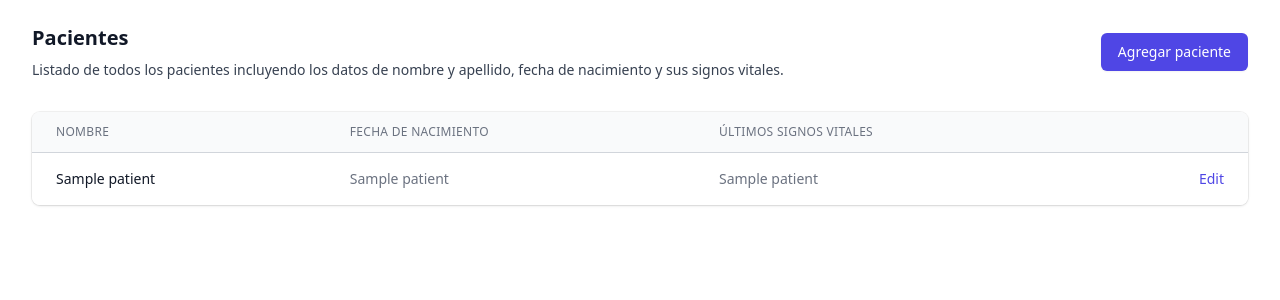
After one commit to enrique-zarate/healthcare_system, a Flask app: page /patients in a window 1280 px wide. The commit adds this page. Shown: the top 300 px of the page. Run offline with Flask 2, Linux system fonts and the light colour scheme; tables that the repository leaves empty hold one stand-in row (values such as "Sample post"); a database or web service that is not in the repository returns one stand-in record (values such as "Sample title"); some libraries are stand-ins or nearby versions.

Commit message:
se agregan listado de pacientes y perfil del paciente

```diff
--- a/app.py
+++ b/app.py
@@ -1,17 +1,34 @@
-from flask import Flask
-# import libraries
-from flask import render_template
+from flask import Flask, render_template
+# import sqlalchemy
 from flask_sqlalchemy import SQLAlchemy
 # import pycopg2-binary
 import psycopg2
 # importar los modelos de la base de datos
 from models import Paciente
+# import os
+import os
 
 # crear la aplicacion
 app = Flask(__name__)
 
 # creamos objeto de base de datos
+
+# configurar la base de datos
+app.config['SQLALCHEMY_DATABASE_URI'] = 'postgresql://enri:kike2311@localhost:5432/flask_db'
+# desactivar el track de modificaciones
+app.config['SQLALCHEMY_TRACK_MODIFICATIONS'] = False
+# inicializar la base de datos
 db = SQLAlchemy(app)
+db.init_app(app)
+
+# create object connection
+conn = psycopg2.connect(
+        host="localhost",
+        database="flask_db",
+        user=os.environ['DB_USERNAME'],
+        password=os.environ['DB_PASSWORD'])
+
+
 
 # # crear una conexion a la base de datos postgres
 # app.config['SQLALCHEMY_DATABASE_URI'] = 'postgresql://postgres:postgres@localhost:5432/flask_db'
@@ -20,15 +37,16 @@ db = SQLAlchemy(app)
 # # inicializar la base de datos
 # db.init_app(app)
 
-def connection():
-    s = 'localhost:5432/flask_db' #Your server(host) name
-    d = 'patients' #Your database name
-    u = 'enri' #Your login user
-    p = 'kike2311' #Your login password
-    conn = psycopg2.connect(host=s, user=u, password=p, database=d)
-    return conn
+# def connection():
+#     s = 'localhost:5432/flask_db' #Your server(host) name
+#     d = 'patients' #Your database name
+#     u = 'enri' #Your login user
+#     p = 'kike2311' #Your login password
+#     conn = psycopg2.connect(host=s, user=u, password=p, database=d)
+#     return conn
 
-conn = connection()
+# conn = connection()
+
 
 
 # # create postgres tables
@@ -40,19 +58,46 @@ conn = connection()
 def index():
     return {'Saludo' : 'Hola Mundo'}
 
+
+
 # crear ruta para mostrar los pacientes
 @app.route('/patients')
 def patients():
+    # create a connection to the database and the user data
+    conn = psycopg2.connect(
+        host="localhost",
+        database="flask_db",
+        user=os.environ['DB_USERNAME'],
+        password=os.environ['DB_PASSWORD'])
     # crear una lista de pacientes
     patients = []
     # crear conexion a la base de datos y los datos del usuario
-    conn = psycopg2.connect("dbname=flask_db user=enri")
+    # conn = psycopg2.connect("dbname=flask_db user=enri")
     # crear cursor
     cur = conn.cursor()
     # ejecutar query
     cur.execute("SELECT * FROM patients")
     # fetch de los datos a la tabla
     for row in cur.fetchall():
-        patients.append({"id": row[0], "name": row[1], "year": row[2], "price": row[3]})
+        patients.append({"id": row[0], "nombre": row[1], "fecha_nacimiento": row[2], "signos_vitales": row[3]})
     conn.close()
-    return render_template('patients.html', patients=patients)
+    return render_template('patients_list.html', patients=patients)
+
+    # create an endpoint to edit a patient
+@app.route('/patients/<int:id>' , methods=['GET', 'POST'])
+def patient(id):
+    # create a connection to the database and the user data
+    conn = psycopg2.connect(
+        host="localhost",
+        database="flask_db",
+        user=os.environ['DB_USERNAME'],
+        password=os.environ['DB_PASSWORD'])
+    # create a cursor
+    cur = conn.cursor()
+    # execute query
+    cur.execute("SELECT * FROM patients WHERE id=%s", (id,))
+    # fetch the data from the table
+    row = cur.fetchone()
+    # print(row)
+    conn.close()
+    return render_template('patient.html', patient=row)
--- a/requirements.txt
+++ b/requirements.txt
@@ -1,3 +1,3 @@
-Flask==2.2.2
-flask-sqlalchemy
-psycopg2==2.9.2
+Flask
+Flask-SQLAlchemy
+psycopg2-binary
--- /dev/null
+++ b/templates/patients_list.html
@@ -0,0 +1,107 @@
+<!DOCTYPE html>
+<html lang="en">
+  <head>
+    <meta charset="UTF-8" />
+    <meta http-equiv="X-UA-Compatible" content="IE=edge" />
+    <meta name="viewport" content="width=device-width, initial-scale=1.0" />
+    <title>Listado de pacientes</title>
+    <script src="https://cdn.tailwindcss.com"></script>
+  </head>
+  <body>
+    <main>
+      <section>
+        <div class="px-4 pt-6 sm:px-6 lg:px-8">
+          <div class="sm:flex sm:items-center">
+            <div class="sm:flex-auto">
+              <h1 class="text-xl font-semibold text-gray-900">Pacientes</h1>
+              <p class="mt-2 text-sm text-gray-700">
+                Listado de todos los pacientes incluyendo los datos de nombre y
+                apellido, fecha de nacimiento y sus signos vitales.
+              </p>
+            </div>
+            <div class="mt-4 sm:mt-0 sm:ml-16 sm:flex-none">
+              <button
+                type="button"
+                class="inline-flex items-center justify-center rounded-md border border-transparent bg-indigo-600 px-4 py-2 text-sm font-medium text-white shadow-sm hover:bg-indigo-700 focus:outline-none focus:ring-2 focus:ring-indigo-500 focus:ring-offset-2 sm:w-auto"
+              >
+                Agregar paciente
+              </button>
+            </div>
+          </div>
+          <div class="mt-8 flex flex-col">
+            <div class="-my-2 -mx-4 overflow-x-auto sm:-mx-6 lg:-mx-8">
+              <div
+                class="inline-block min-w-full py-2 align-middle md:px-6 lg:px-8"
+              >
+                <div
+                  class="overflow-hidden shadow ring-1 ring-black ring-opacity-5 md:rounded-lg"
+                >
+                  <table class="min-w-full divide-y divide-gray-300">
+                    <thead class="bg-gray-50">
+                      <tr>
+                        <th
+                          scope="col"
+                          class="py-3 pl-4 pr-3 text-left text-xs font-medium uppercase tracking-wide text-gray-500 sm:pl-6"
+                        >
+                          Nombre
+                        </th>
+                        <th
+                          scope="col"
+                          class="px-3 py-3 text-left text-xs font-medium uppercase tracking-wide text-gray-500"
+                        >
+                          Fecha de nacimiento
+                        </th>
+                        <th
+                          scope="col"
+                          class="px-3 py-3 text-left text-xs font-medium uppercase tracking-wide text-gray-500"
+                        >
+                          Últimos Signos Vitales
+                        </th>
+                        <th scope="col" class="relative py-3 pl-3 pr-4 sm:pr-6">
+                          <span class="sr-only">Edit</span>
+                        </th>
+                      </tr>
+                    </thead>
+                    <tbody class="divide-y divide-gray-200 bg-white">
+                      {% for patient in patients %}
+                      <tr>
+                        <td
+                          class="whitespace-nowrap py-4 pl-4 pr-3 text-sm font-medium text-gray-900 sm:pl-6"
+                        >
+                          {{ patient.nombre }}
+                        </td>
+                        <td
+                          class="whitespace-nowrap px-3 py-4 text-sm text-gray-500"
+                        >
+                          {{ patient.fecha_nacimiento }}
+                        </td>
+                        <td
+                          class="whitespace-nowrap px-3 py-4 text-sm text-gray-500"
+                        >
+                          {{ patient.signos_vitales }}
+                        </td>
+                        <td
+                          class="relative whitespace-nowrap py-4 pl-3 pr-4 text-right text-sm font-medium sm:pr-6"
+                        >
+                          <a
+                            href="/patients/{{ patient.id }}"
+                            class="text-indigo-600 hover:text-indigo-900"
+                            >Edit<span class="sr-only"
+                              >, {{ patient.id }}</span
+                            ></a
+                          >
+                        </td>
+                      </tr>
+                      {% endfor %}
+                      <!-- More people... -->
+                    </tbody>
+                  </table>
+                </div>
+              </div>
+            </div>
+          </div>
+        </div>
+      </section>
+    </main>
+  </body>
+</html>
```
Also changed, not shown: models.py (+8 -7 lines), templates/base.html (renamed from patients.html, +6 -10 lines), templates/patient.html (added, +36 -0 lines).
